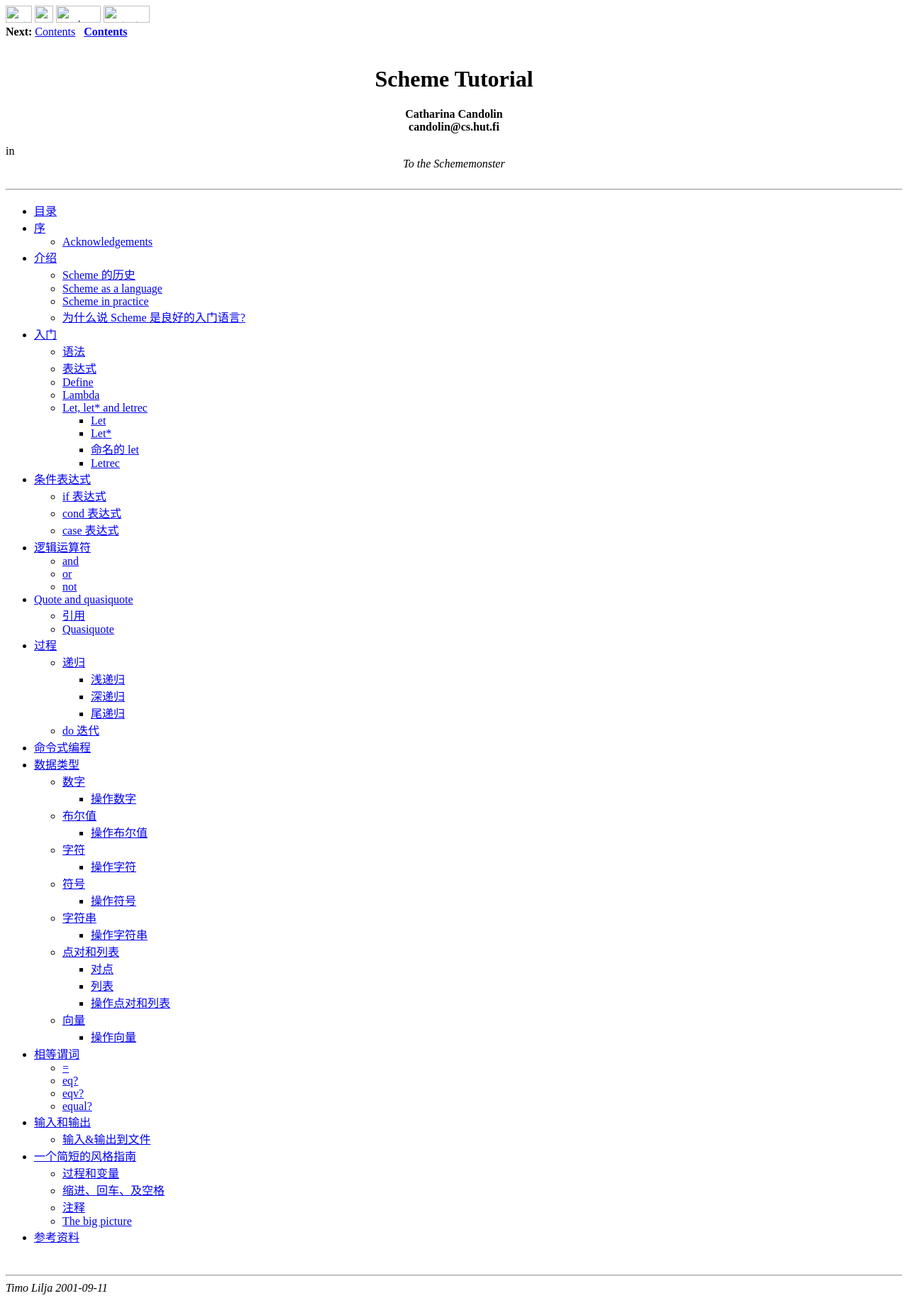
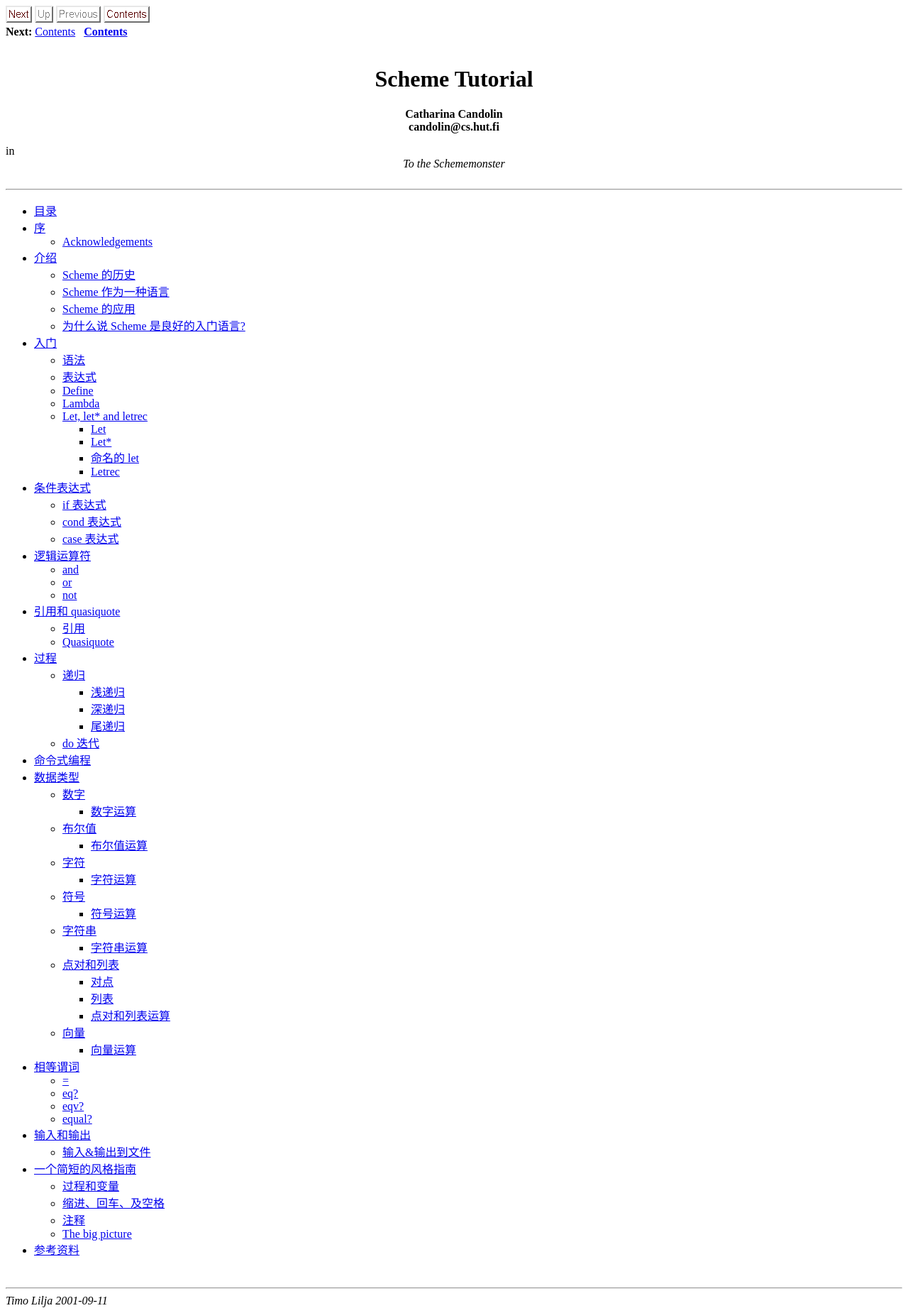
Before and after one commit to rhuichao/uternet.github.io, a Jekyll site: the page scheme_tutorial/schemetutorial.html, which Jekyll copies as it is, in a window 1280 px wide. Shown: the whole page at 71% size. Built offline with Jekyll 4.4.1, drawn with Linux system fonts in a browser that asks for light colours; Markdown is read by kramdown in place of the engine named in the settings.

Commit message:
new document posted

```diff
--- /dev/null
+++ b/scheme_tutorial/schemetutorial.css
@@ -0,0 +1,30 @@
+/* Century Schoolbook font is very similar to Computer Modern Math: cmmi */
+.MATH    { font-family: "Century Schoolbook", serif; }
+.MATH I  { font-family: "Century Schoolbook", serif; font-shape: italic }
+.BOLDMATH { font-family: "Century Schoolbook", serif; font-weight: bold }
+
+/* implement both fixed-size and relative sizes */
+SMALL.XTINY		{ font-size : xx-small }
+SMALL.TINY		{ font-size : x-small  }
+SMALL.SCRIPTSIZE	{ font-size : smaller  }
+SMALL.FOOTNOTESIZE	{ font-size : small    }
+SMALL.SMALL		{  }
+BIG.LARGE		{  }
+BIG.XLARGE		{ font-size : large    }
+BIG.XXLARGE		{ font-size : x-large  }
+BIG.HUGE		{ font-size : larger   }
+BIG.XHUGE		{ font-size : xx-large }
+
+/* heading styles */
+H1		{  }
+H2		{  }
+H3		{  }
+H4		{  }
+H5		{  }
+
+/* mathematics styles */
+DIV.displaymath		{ }	/* math displays */
+TD.eqno			{ }	/* equation-number cells */
+
+
+/* document-specific styles come next */
--- a/scheme_tutorial/schemetutorial.html
+++ b/scheme_tutorial/schemetutorial.html
@@ -68,9 +68,9 @@ in
 <LI><A NAME="tex2html27"
   HREF="node3.html#SECTION00310000000000000000">Scheme 的历史</A>
 <LI><A NAME="tex2html28"
-  HREF="node3.html#SECTION00320000000000000000">Scheme as a language</A>
+  HREF="node3.html#SECTION00320000000000000000">Scheme 作为一种语言</A>
 <LI><A NAME="tex2html29"
-  HREF="node3.html#SECTION00330000000000000000">Scheme in practice</A>
+  HREF="node3.html#SECTION00330000000000000000">Scheme 的应用</A>
 <LI><A NAME="tex2html30"
   HREF="node3.html#SECTION00340000000000000000">为什么说 Scheme 是良好的入门语言?</A>
 </UL>
@@ -119,7 +119,7 @@ in
   HREF="node6.html#SECTION00630000000000000000">not</A>
 </UL>
 <LI><A NAME="tex2html49"
-  HREF="node7.html">Quote and quasiquote</A>
+  HREF="node7.html">引用和 quasiquote</A>
 <UL>
 <LI><A NAME="tex2html50"
   HREF="node7.html#SECTION00710000000000000000">引用</A>
@@ -151,31 +151,31 @@ in
   HREF="node10.html#SECTION001010000000000000000">数字</A>
 <UL>
 <LI><A NAME="tex2html61"
-  HREF="node10.html#SECTION001011000000000000000">操作数字</A>
+  HREF="node10.html#SECTION001011000000000000000">数字运算</A>
 </UL>
 <LI><A NAME="tex2html62"
   HREF="node10.html#SECTION001020000000000000000">布尔值</A>
 <UL>
 <LI><A NAME="tex2html63"
-  HREF="node10.html#SECTION001021000000000000000">操作布尔值</A>
+  HREF="node10.html#SECTION001021000000000000000">布尔值运算</A>
 </UL>
 <LI><A NAME="tex2html64"
   HREF="node10.html#SECTION001030000000000000000">字符</A>
 <UL>
 <LI><A NAME="tex2html65"
-  HREF="node10.html#SECTION001031000000000000000">操作字符</A>
+  HREF="node10.html#SECTION001031000000000000000">字符运算</A>
 </UL>
 <LI><A NAME="tex2html66"
   HREF="node10.html#SECTION001040000000000000000">符号</A>
 <UL>
 <LI><A NAME="tex2html67"
-  HREF="node10.html#SECTION001041000000000000000">操作符号</A>
+  HREF="node10.html#SECTION001041000000000000000">符号运算</A>
 </UL>
 <LI><A NAME="tex2html68"
   HREF="node10.html#SECTION001050000000000000000">字符串</A>
 <UL>
 <LI><A NAME="tex2html69"
-  HREF="node10.html#SECTION001051000000000000000">操作字符串</A>
+  HREF="node10.html#SECTION001051000000000000000">字符串运算</A>
 </UL>
 <LI><A NAME="tex2html70"
   HREF="node10.html#SECTION001060000000000000000">点对和列表</A>
@@ -185,13 +185,13 @@ in
 <LI><A NAME="tex2html72"
   HREF="node10.html#SECTION001062000000000000000">列表</A>
 <LI><A NAME="tex2html73"
-  HREF="node10.html#SECTION001063000000000000000">操作点对和列表</A>
+  HREF="node10.html#SECTION001063000000000000000">点对和列表运算</A>
 </UL>
 <LI><A NAME="tex2html74"
   HREF="node10.html#SECTION001070000000000000000">向量</A>
 <UL>
 <LI><A NAME="tex2html75"
-  HREF="node10.html#SECTION001071000000000000000">操作向量</A>
+  HREF="node10.html#SECTION001071000000000000000">向量运算</A>
 </UL>
 </UL>
 <LI><A NAME="tex2html76"
```
Also changed, not shown: scheme_tutorial/contents.png (added), scheme_tutorial/next.png (added), scheme_tutorial/prev_g.png (added), scheme_tutorial/up_g.png (added).
